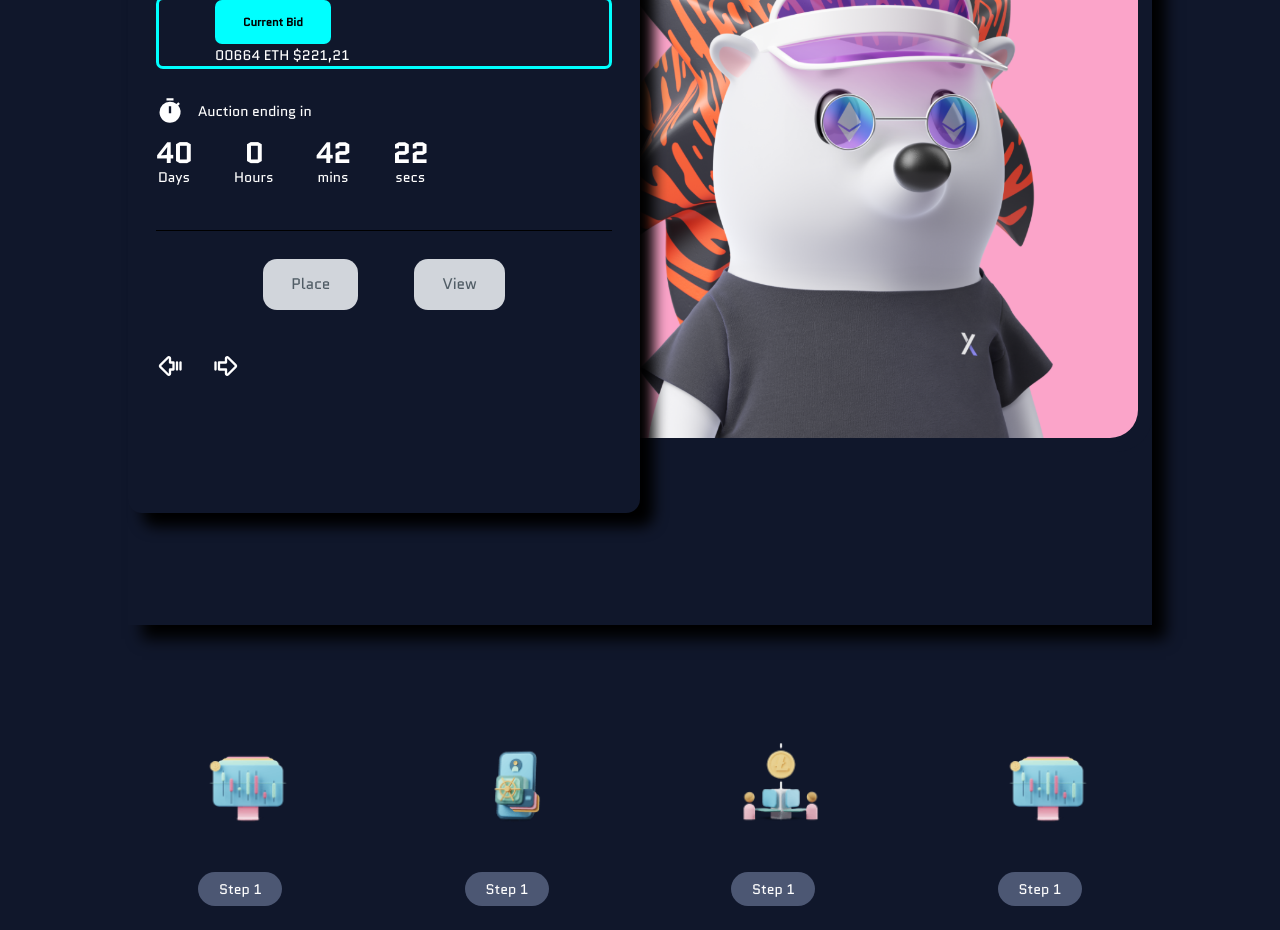
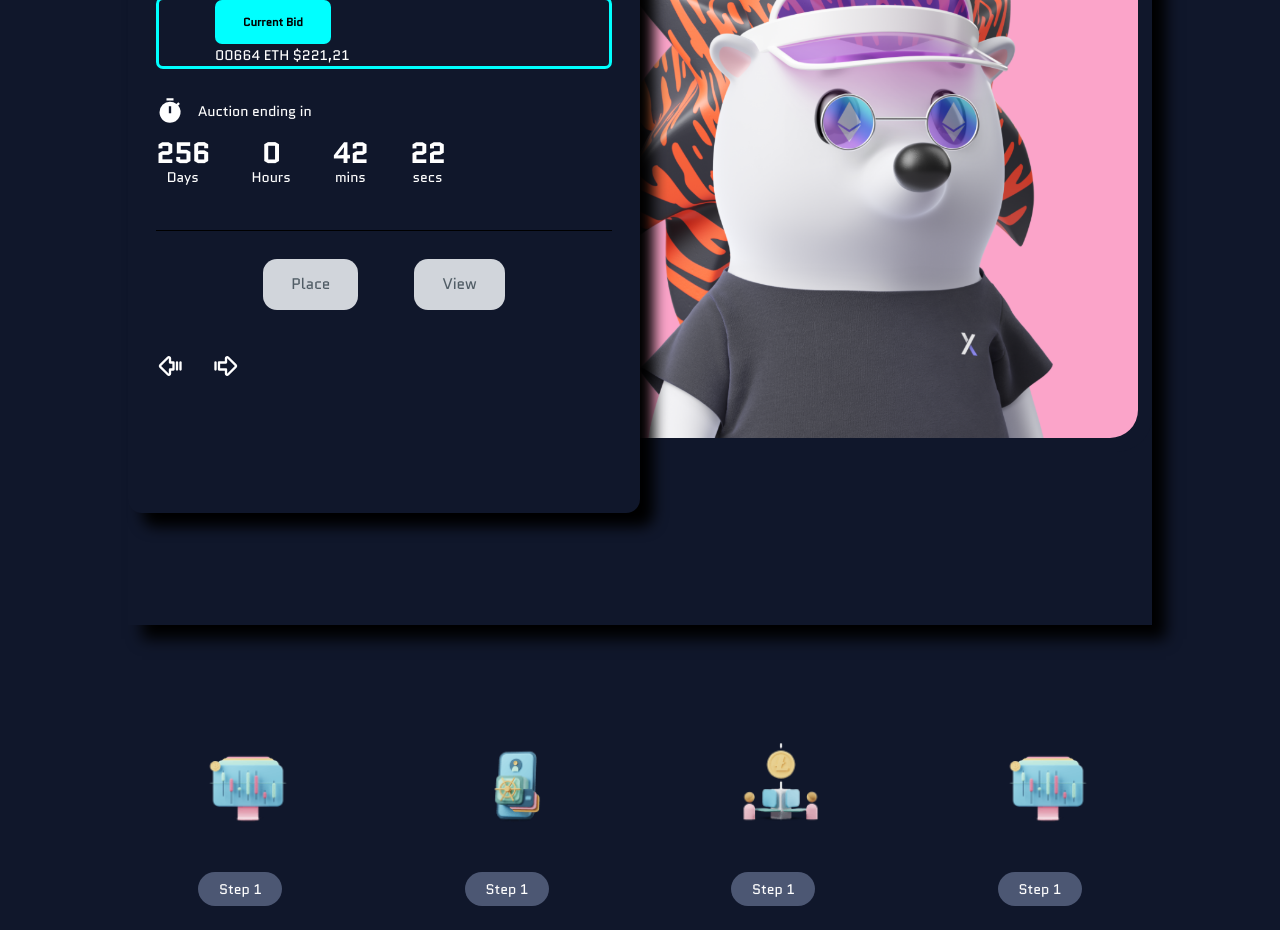
Before and after one commit to Benjcrpy/technar-marketplace-template-v2, a Next.js app: page / in a window 1280 px wide. Shown: the part 1020-1950 px from the top of the page. Built offline with nearby package versions, Linux system fonts and the light colour scheme.

Commit message:
Update BigNFTSlider.jsx
There's a problem with a timer i can't add the variables as of now so tired

```diff
--- a/components/BigNFTSlider/BigNFTSlider.jsx
+++ b/components/BigNFTSlider/BigNFTSlider.jsx
@@ -18,14 +18,14 @@ const BigNFTSlider = () => {
 
 useEffect(() => {
 
-  const target = new Date("12/31/2023 23:29:29")
+  const target = new Date("11/31/2023 23:29:29")
 
 
   const interval = setInterval(() =>{
   const now = new Date()
   const difference = target.getTime() - now.getTime()
 
-  const d = Math.floor(difference / (100 * 60 * 60 * 24))
+  const d = Math.floor(difference / (1000 * 60 * 60 * 24))
   setDays(d)
 
   const h = Math.floor((difference % (1000 * 60 * 60 * 24)) / (1000 * 60 * 60 )
@@ -186,7 +186,7 @@ useEffect(() => {
               <div
                 className={Style.bigNFTSlider_box_left_bidding_box_timer_item}
               >
-                <p>{sliderData[idNumber].time.days}</p>
+                <p>{days}</p>
                 <span>Days</span>
               </div>
 
```
